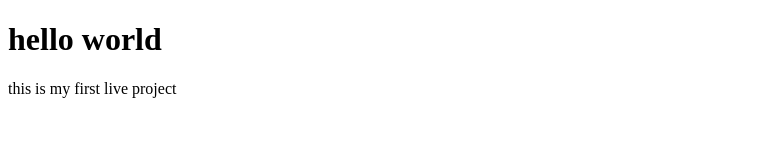
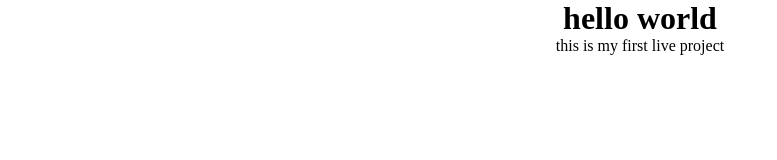
Before and after one commit to devzaynab/Pet_companions, a plain HTML site: page index.html in a window 1280 px wide. Shown: the whole page, without its empty margins (0-777 px from the left). Drawn offline with Linux system fonts and the light colour scheme.

Commit message:
created style.css

```diff
--- a/index.html
+++ b/index.html
@@ -3,6 +3,7 @@
 <head>
     <meta charset="UTF-8">
     <meta name="viewport" content="width=device-width, initial-scale=1.0">
+    <link rel="stylesheet" href="./style.css">
     <title>Document</title>
 </head>
 <body>
--- /dev/null
+++ b/style.css
@@ -0,0 +1,6 @@
+*{
+    margin: 0;
+    padding: 0;
+    box-sizing: border-box;
+    text-align: center;
+}
```
